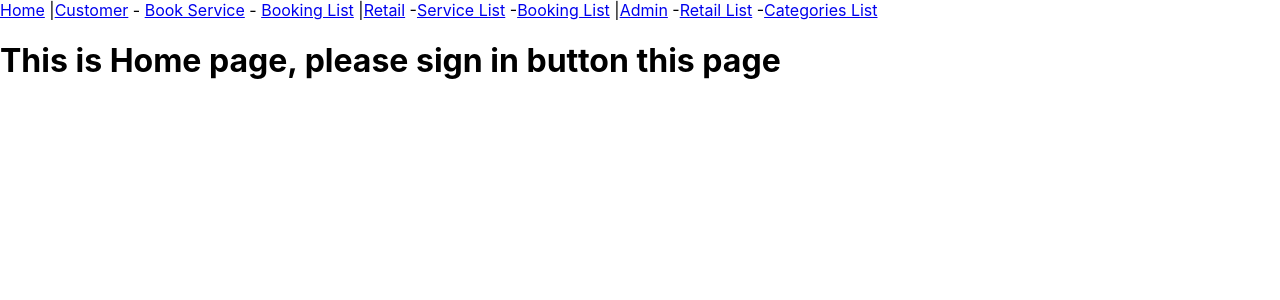
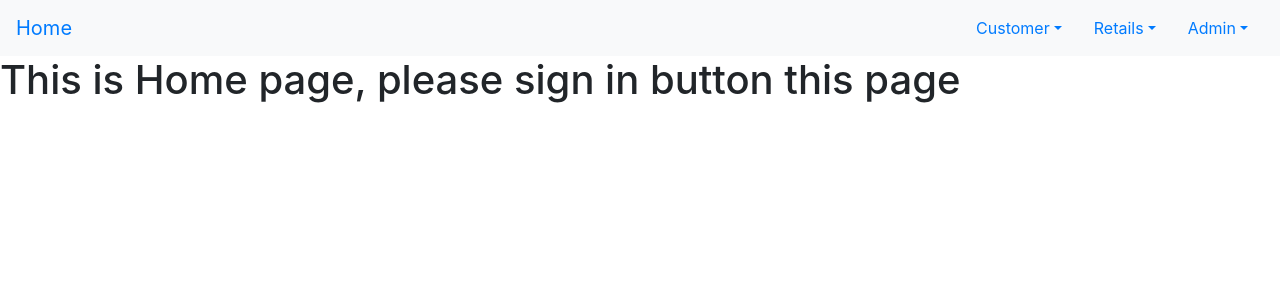
Before and after one commit to pllenggg/project2_client, a React (Create React App) app: page / in a window 1280 px wide. Shown: the top 300 px of the page. Built offline with nearby package versions, Linux system fonts and the light colour scheme.

Commit message:
add bootstrap to navbar

```diff
--- a/package.json
+++ b/package.json
@@ -3,7 +3,9 @@
   "version": "0.1.0",
   "private": true,
   "dependencies": {
+    "bootstrap": "^4.3.1",
     "react": "^16.9.0",
+    "react-bootstrap": "^1.0.0-beta.11",
     "react-dom": "^16.9.0",
     "react-router": "^5.0.1",
     "react-router-dom": "^5.0.1",
--- a/src/Navigation.js
+++ b/src/Navigation.js
@@ -1,22 +1,35 @@
 import React, { Component } from 'react';
 import {Link} from 'react-router-dom';
+import { Nav, Navbar, NavDropdown } from 'react-bootstrap';
+
 
 class Navigation extends Component {
   render() {
     return (
       <div>
-          <Link to="/">Home</Link> |
-          {/* we will change this word later */}
-          <Link to="#">Customer</Link> - <Link to="/customerbookingsearch">Book Service</Link> - <Link to="/customerbookinglist">Booking List</Link> |
+        <Navbar bg="light" expand="lg">
+            <Navbar.Brand><Link to="/">Home</Link></Navbar.Brand>
+            {/* we will change this word later */}
+            <Navbar.Toggle aria-controls="basic-navbar-nav" />
+            <Navbar.Collapse id="basic-navbar-nav">
+            <Nav className="mr-auto"></Nav>
+              <NavDropdown title="Customer" id="basic-nav-dropdown">
+                <NavDropdown.Item><Link to="/customerbookingsearch">Book services</Link></NavDropdown.Item>
+                <NavDropdown.Item><Link to="/customerbookinglist">Booking lists</Link></NavDropdown.Item>
+              </NavDropdown>
 
-          <Link to="#">Retail</Link> -
-          <Link to="/retailservicelist">Service List</Link> -
-          <Link to="/retailbookinglist">Booking List</Link> |
+              <NavDropdown title="Retails" id="basic-nav-dropdown">
+                <NavDropdown.Item><Link to="/retailservicelist">Service lists</Link></NavDropdown.Item>
+                <NavDropdown.Item><Link to="/retailbookinglist">Booking lists</Link></NavDropdown.Item>
+              </NavDropdown>
 
-          <Link to="#">Admin</Link> -
-          <Link to="/retails">Retail List</Link> -
-          <Link to="/categories">Categories List</Link>
+              <NavDropdown title="Admin" id="basic-nav-dropdown">
+                <NavDropdown.Item><Link to="/retails">Retails</Link></NavDropdown.Item>
+                <NavDropdown.Item><Link to="/categories">Categories</Link></NavDropdown.Item>
+              </NavDropdown>
 
+            </Navbar.Collapse>
+        </Navbar>
       </div>
     );
   }
--- a/src/index.js
+++ b/src/index.js
@@ -2,6 +2,7 @@ import ReactDOM from 'react-dom';
 import './index.css';
 import Routes from './routes';
 import * as serviceWorker from './serviceWorker';
+import 'bootstrap/dist/css/bootstrap.min.css';
 
 ReactDOM.render(Routes, document.getElementById('root'));
 
```
Also changed, not shown: 1 other file (tests, documents, lock files or other folders).
